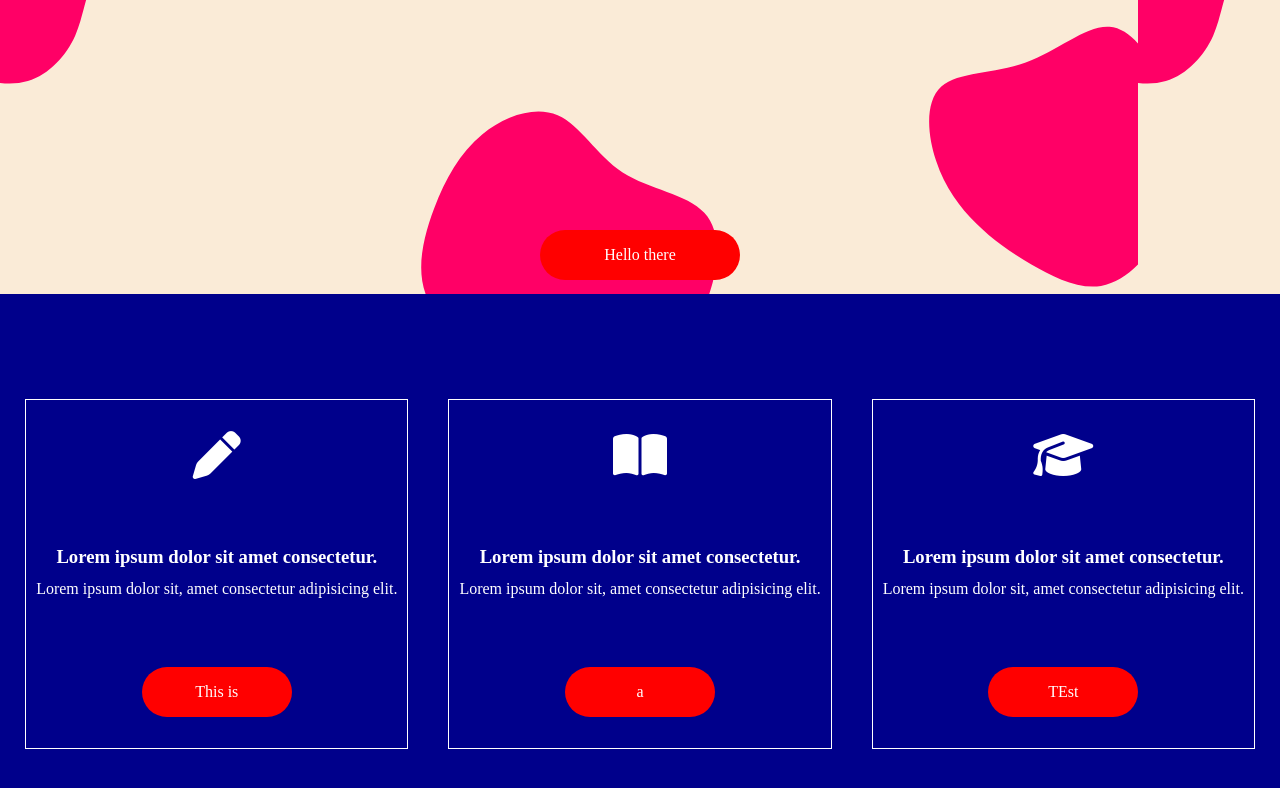
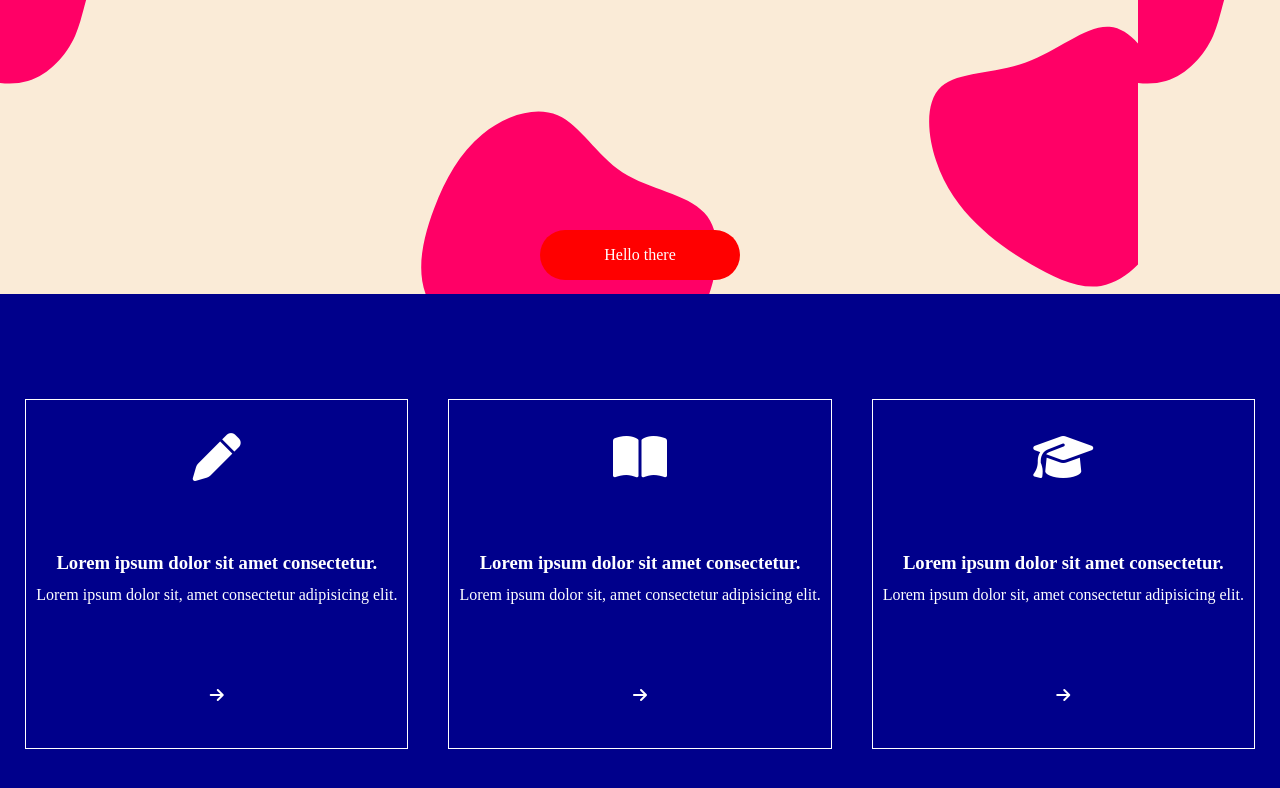
Before and after one commit to filippo-floramo/centro-studi-delta, a website built with webpack: page index.html in a window 1280 px wide. Shown: the part 1146-1934 px from the top of the page. Built offline with nearby package versions, Linux system fonts and the light colour scheme.

Commit message:
now cards are dinamically rendered

```diff
--- a/index.html
+++ b/index.html
@@ -71,30 +71,6 @@
 
         <!--Cards-->
         <section class="cards" id="card--container">
-            <div class="card">
-                <i class="fa-solid fa-pen fa-3x"></i>
-                <div class="card--text">
-                    <h3>Lorem ipsum dolor sit amet consectetur.</h3>
-                    <p class>Lorem ipsum dolor sit, amet consectetur adipisicing elit.</p>
-                </div>
-                <div class="card--cta"><a href="">This is</a></div>
-            </div>
-            <div class="card">
-                <i class="fa-solid fa-book-open fa-3x"></i>
-                <div class="card--text">
-                    <h3>Lorem ipsum dolor sit amet consectetur.</h3>
-                    <p class>Lorem ipsum dolor sit, amet consectetur adipisicing elit.</p>
-                </div>
-                <div class="card--cta"><a href="">a</a></div>
-            </div>
-            <div class="card">
-                <i class="fa-solid fa-graduation-cap fa-3x"></i>
-                <div class="card--text">
-                    <h3>Lorem ipsum dolor sit amet consectetur.</h3>
-                    <p class>Lorem ipsum dolor sit, amet consectetur adipisicing elit.</p>
-                </div>
-                <div class="card--cta"><a href="">TEst</a></div>
-            </div>
         </section>
     </main>
 
--- a/src/styles/_cards.scss
+++ b/src/styles/_cards.scss
@@ -21,6 +21,8 @@
       align-items: center;
 
 
+
+
       .card--text {
          text-align: center;
          line-height: 2rem;
@@ -30,18 +32,13 @@
 
 
 
-      &--cta {
-         @include cta-style(150px, 50px);
-         border-radius: 25px;
-         background-color: red;
-
-         a {
-            text-decoration: none;
-            color: white;
-         }
+      .arrow--redirect {
+         color: white;
+         padding: 10px 20px;
 
          &:hover {
-            @include cta-hover
+            transform: scale(1.3);
+            transition-duration: 0.3s;
          }
       }
    }
--- a/src/ts/index.ts
+++ b/src/ts/index.ts
@@ -1,7 +1,10 @@
 import navbarLogic from "./logic/navabar/navbarLogic"
 import descriptionLogic from "./logic/description/descriptionLogic"
+import cardsLogic from "./logic/cards/cardsLogic"
 import '../styles/styles.scss'
 
 navbarLogic();
 descriptionLogic();
+cardsLogic();
+
 console.log("everything is working")
--- a/src/ts/logic/cards/cardsLogic.ts
+++ b/src/ts/logic/cards/cardsLogic.ts
@@ -0,0 +1,64 @@
+import { checkType } from "../../utils/utils";
+
+interface DataCard {
+   iconClass: string;
+   cardH3: string;
+   cardP: string;
+}
+
+
+const CardData: DataCard[] = [
+   {
+      iconClass: " card--icon fa-solid fa-pen fa-3x",
+      cardH3: "Lorem ipsum dolor sit amet consectetur.",
+      cardP: "Lorem ipsum dolor sit, amet consectetur adipisicing elit."
+   },
+
+   {
+      iconClass: " card--icon fa-solid fa-book-open fa-3x",
+      cardH3: "Lorem ipsum dolor sit amet consectetur.",
+      cardP: "Lorem ipsum dolor sit, amet consectetur adipisicing elit."
+   },
+   {
+      iconClass: "card--icon fa-solid fa-graduation-cap fa-3x",
+      cardH3: "Lorem ipsum dolor sit amet consectetur.",
+      cardP: "Lorem ipsum dolor sit, amet consectetur adipisicing elit."
+   }
+
+]
+
+
+
+
+
+export default function cardsLogic() {
+
+   const cardContainer = checkType(document.querySelector(".cards"));
+
+   CardData.forEach((data: DataCard) => {
+
+      const card = document.createElement("div");
+      card.className = "card";
+
+      const cardContent = `
+      <i class="${data.iconClass}"></i>
+      <div class="card--text">
+          <h3>${data.cardH3}</h3>
+          <p> ${data.cardP}</p>
+      </div>
+      <a href="#" class="arrow--redirect"> <i class="fa-solid fa-arrow-right" data-fa-transform="grow-20"></i></a>
+      `
+
+      card.innerHTML = cardContent
+
+      cardContainer.appendChild(card);
+   })
+
+
+
+
+
+
+
+
+}
```
